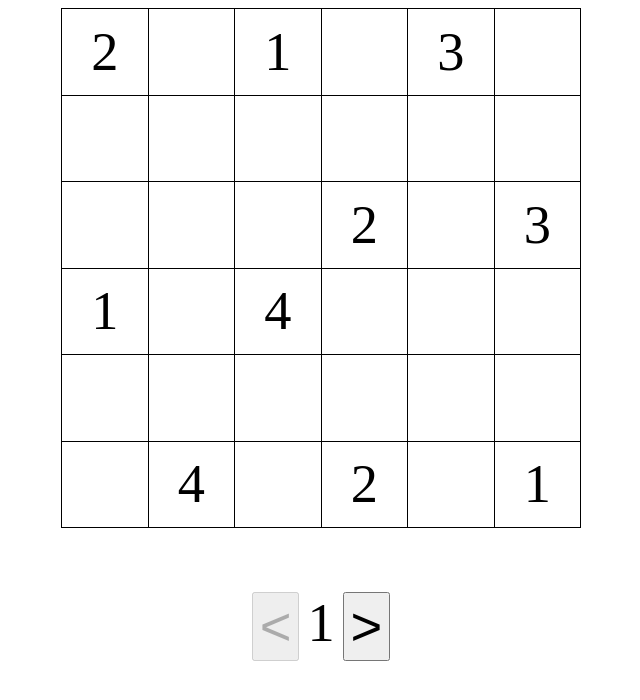
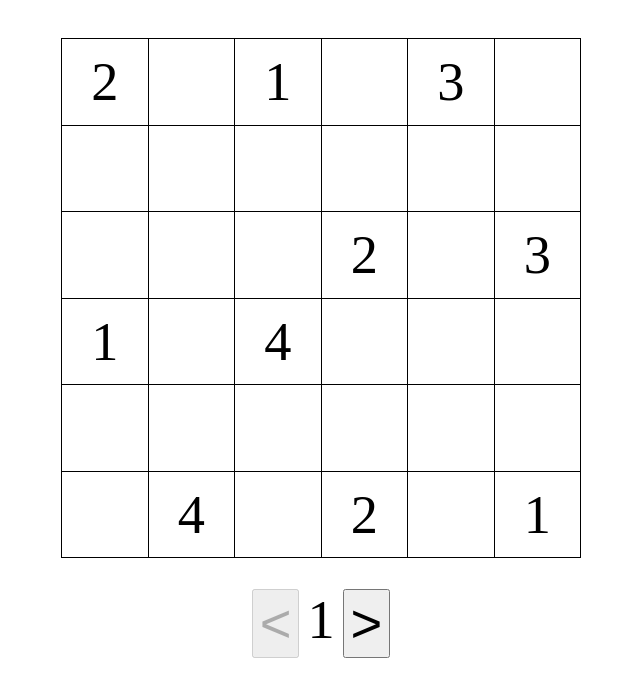
Before and after one commit to MarkyMarkMcDonald/walls, a Gatsby site: page / in a window 1280 px wide. Shown: the whole page, without its empty margins (319-959 px from the left). Built offline with nearby package versions, Linux system fonts and the light colour scheme; Gatsby itself is replaced by a stand-in of ours.

Commit message:
Fix spacinggst

```diff
--- a/src/pages/index.js
+++ b/src/pages/index.js
@@ -50,7 +50,6 @@ const Stepper = ({ puzzleId, setPuzzleId, maxPuzzleId, minPuzzleId }) => {
 };
 
 const StepperContainer = styled.div`
-  margin-top: 64px;
   display: flex;
   justify-content: center;
 `;
@@ -62,11 +61,12 @@ const Switcher = styled.button`
 `;
 
 const Main = styled.main`
-  font-size: clamp(100%, 1rem + 3vw, 100vmin);
+  align-items: center;
   display: flex;
   flex-direction: column;
-  justify-content: center;
-  align-items: center;
+  font-size: clamp(100%, 1rem + 3vw, 100vmin);
+  justify-content: space-evenly;
+  height: 85vh;
 `;
 
 export default IndexPage;
```
